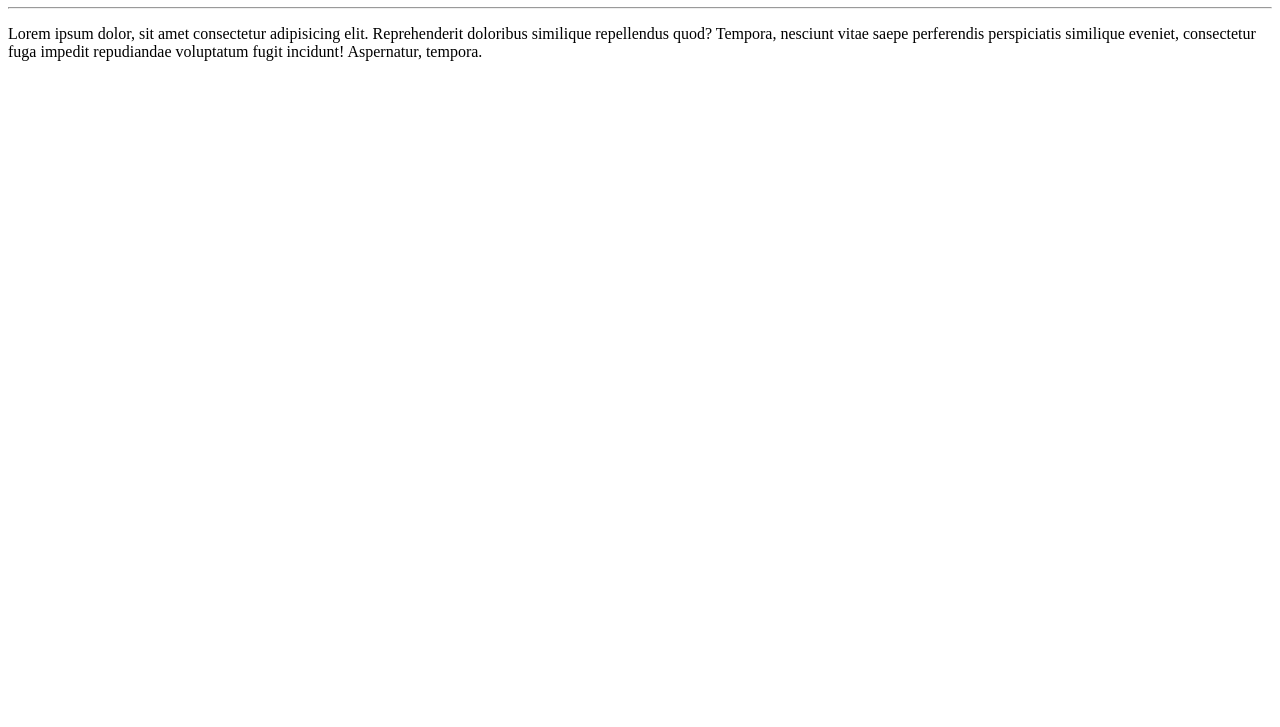
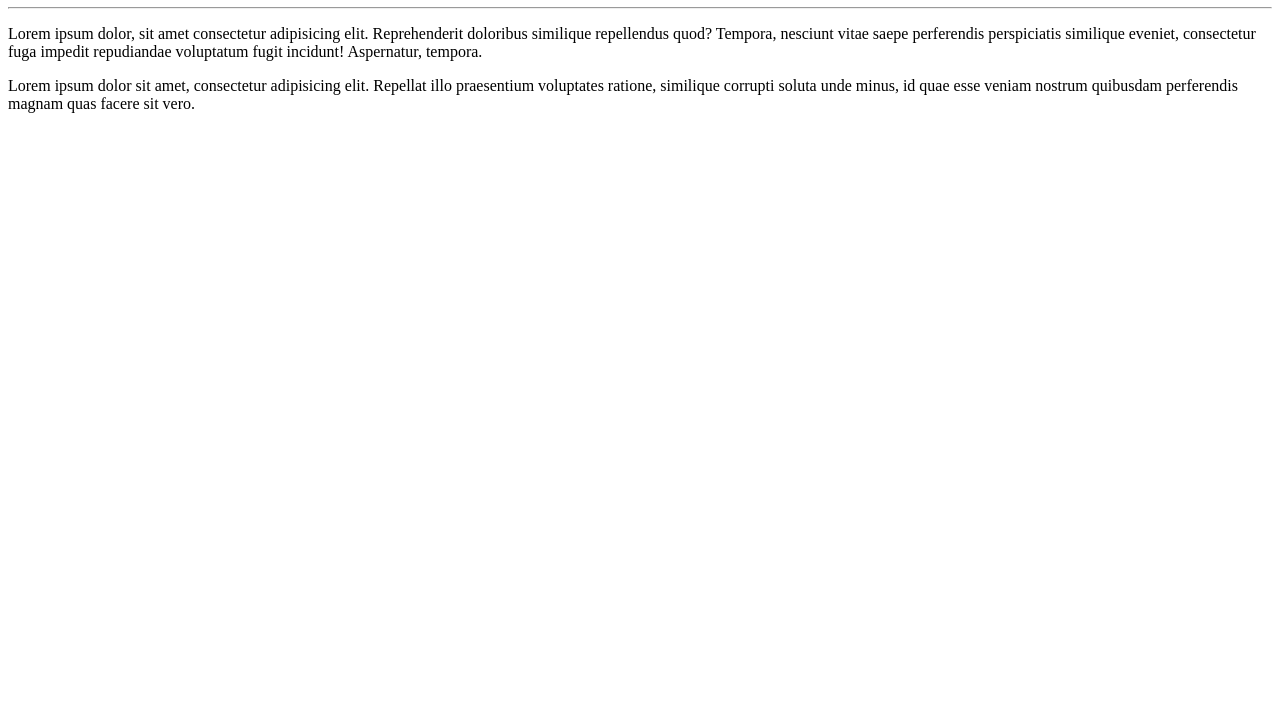
Before and after one commit to PauloSergio-Ac/Ola-Mundo, a plain HTML site: page Site-exemplo/index.html in a window 1280 px wide. Shown: the part 73-800 px from the top of the page. Drawn offline with Linux system fonts and the light colour scheme.

Commit message:
Add um paragrafo

```diff
--- a/Site-exemplo/index.html
+++ b/Site-exemplo/index.html
@@ -9,6 +9,7 @@
     <h1>Olá Mundo!</h1>
     <hr>
     <p>Lorem ipsum dolor, sit amet consectetur adipisicing elit. Reprehenderit doloribus similique repellendus quod? Tempora, nesciunt vitae saepe perferendis perspiciatis similique eveniet, consectetur fuga impedit repudiandae voluptatum fugit incidunt! Aspernatur, tempora.</p>
+    <p>Lorem ipsum dolor sit amet, consectetur adipisicing elit. Repellat illo praesentium voluptates ratione, similique corrupti soluta unde minus, id quae esse veniam nostrum quibusdam perferendis magnam quas facere sit vero.</p>
 
 </body>
 </html>
```
